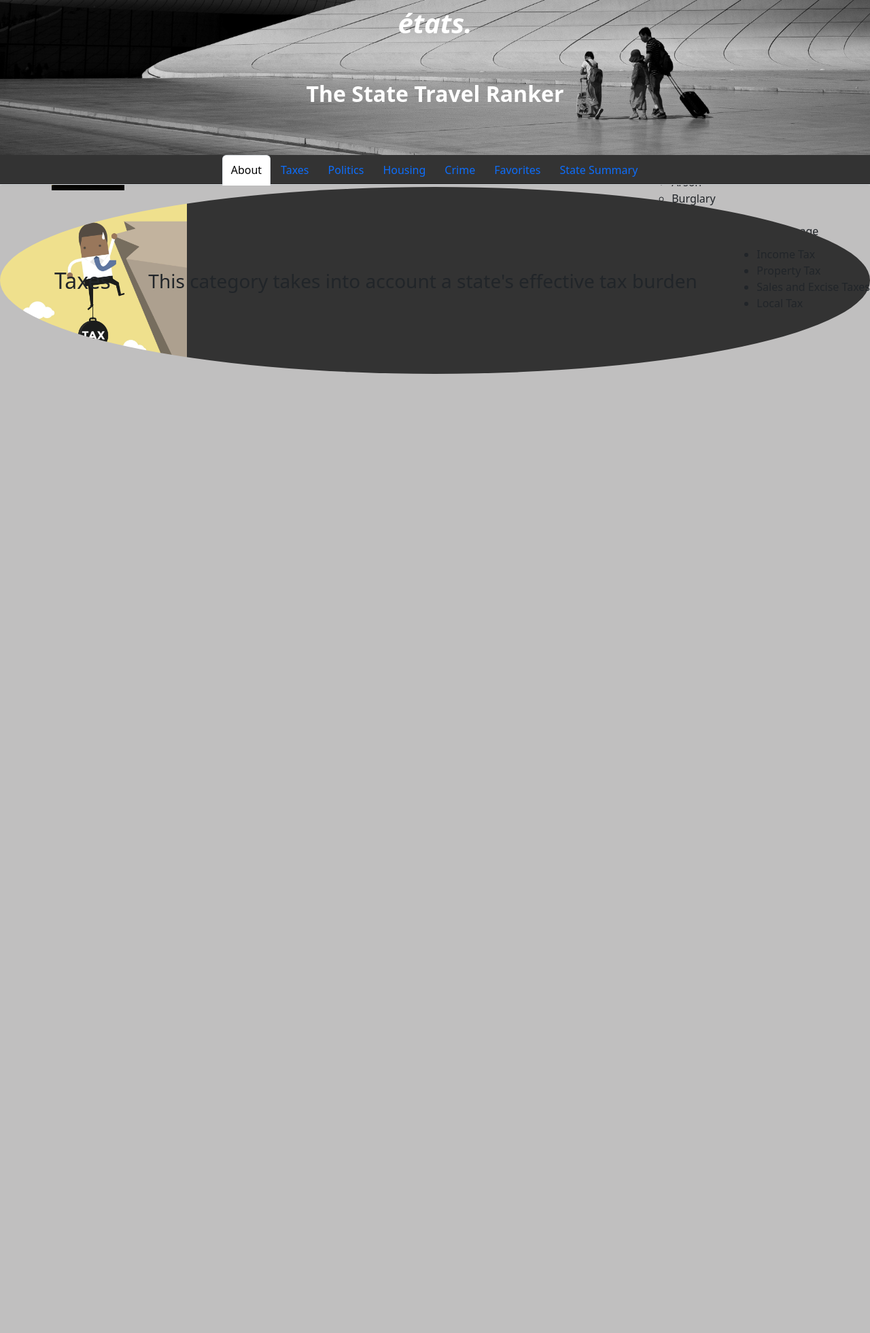
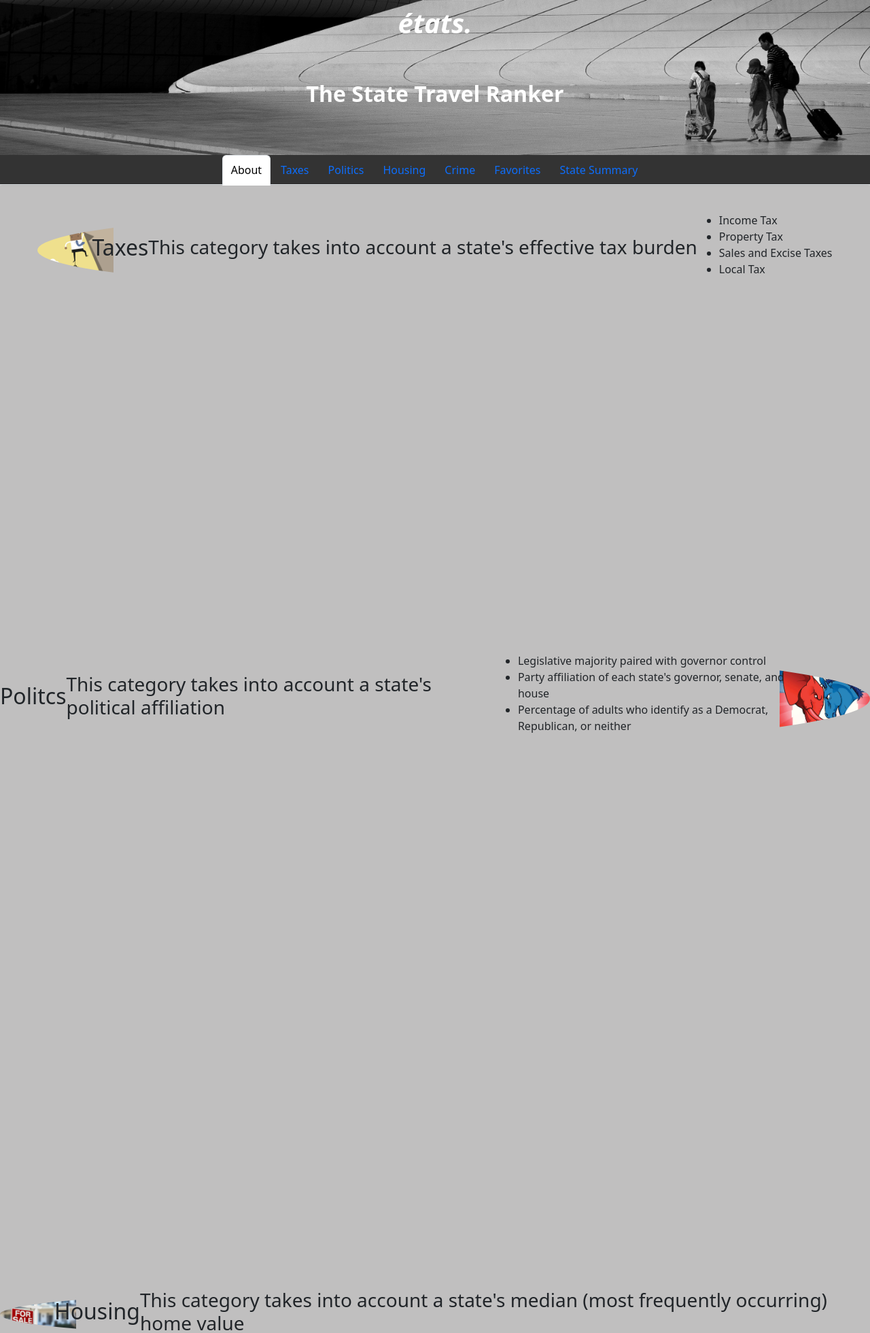
Before and after one commit to josh-on-github/etats, a Django app: page /etats/ in a window 1280 px wide. Shown: the top 1961 px of the page at 68% size. Before the commit the page ends 550 px from the top, so only its background shows below. Run offline with Django 4.2, Linux system fonts and the light colour scheme; data comes from the database, SQL or seed files in the repository; data that the repository does not hold is empty; some libraries are stand-ins or nearby versions.

Commit message:
positioning images and lists within flex containers for about page

```diff
--- a/capstone/etats/static/etats/styles.css
+++ b/capstone/etats/static/etats/styles.css
@@ -15,7 +15,7 @@ body {
     width: 100vw;
     padding-top: 10px;
     background-image: url('gray-fam-leaving.jpg');
-    background-size: contain, cover;
+    background-size: cover, contain;
     background-color: #333;
     position: fixed;
     top: 0;
@@ -75,43 +75,51 @@ body {
     /* border: 1px solid #ddd; */
 }
 
-.taxes {
+/* .taxes {
     display: flex;
-    flex-direction: row;
+    flex-direction: column;
     justify-content: space-between;
     align-items: center;
-    height: 275px;
-    width: 100%;
+    height: 33vh;
+    width: 100vw;
     padding-top: 10px;
-    background-image: url('gray-fam-leaving.jpg');
-    background-size: cover, contain;
     background-color: #333;
     position: fixed;
     top: 0;
     left: 0;
     z-index: 999;
+} */
 
+.taxes {
     background-image: url('tax_burden.jpg');
     background-size: contain;
     background-repeat: no-repeat;
     background-position: left;
     border-radius: 50%;
     padding-left: 80px;
-    height: 275px;
+    height: 33vh;
+    display: flex;
     align-items: center;
     float: left;
-    margin-top: 275px;
+    margin-top: 34vh;
 }
+
+/* .taxes-list {
+
+} */
 
 .politics {
     background-image: url('politics.jpg');
     background-size: contain;
     background-repeat: no-repeat;
-    background-position: left;
-    padding-left: 80px;
-    height: 80px;
+    background-position: right;
+    border-radius: 50%;
+    padding-right: 80px;
+    height: 33vh;
     display: flex;
     align-items: center;
+    float: right;
+    margin-top: 67vh;
 }
 
 .housing {
@@ -119,19 +127,25 @@ body {
     background-size: contain;
     background-repeat: no-repeat;
     background-position: left;
+    border-radius: 50%;
     padding-left: 80px;
-    height: 80px;
+    height: 33vh;
     display: flex;
     align-items: center;
+    float: left;
+    margin-top: 100vh;
 }
 
 .crime {
     background-image: url('crime.jpg');
     background-size: contain;
     background-repeat: no-repeat;
-    background-position: left;
-    padding-left: 80px;
-    height: 80px;
+    background-position: right;
+    border-radius: 50%;
+    padding-right: 80px;
+    height: 33vh;
     display: flex;
     align-items: center;
+    float: right;
+    margin-top: 133vh;
 }
--- a/capstone/etats/templates/etats/index.html
+++ b/capstone/etats/templates/etats/index.html
@@ -53,9 +53,9 @@
     <p>This website allows you to review states for potential travel or relocation based upon the following categories:</p>
 
     <div class="taxes">
-      <h2>Taxes</h2>
-      <h3>This category takes into account a state's effective tax burden</h3>
-      <ul>
+      <h2 class="taxes-list">Taxes</h2>
+      <h3 class="taxes-list">This category takes into account a state's effective tax burden</h3>
+      <ul class="taxes-list">
         <li>Income Tax</li>
         <li>Property Tax</li>
         <li>Sales and Excise Taxes</li>
@@ -63,22 +63,22 @@
       </ul>
     </div>
     <div class="politics">
-      <h2>Politcs</h2>
-      <h3>This category takes into account a state's political affiliation</h3>
-      <ul>
+      <h2 class="politics-list">Politcs</h2>
+      <h3 class="politics-list">This category takes into account a state's political affiliation</h3>
+      <ul class="politics-list">
         <li>Legislative majority paired with governor control</li>
         <li>Party affiliation of each state's governor, senate, and house</li>
         <li>Percentage of adults who identify as a Democrat, Republican, or neither</li>
       </ul>
     </div>
     <div class="housing">
-      <h2>Housing</h2>
-      <h3>This category takes into account a state's median (most frequently occurring) home value</h3>
+      <h2 class="housing-list">Housing</h2>
+      <h3 class="housing-list">This category takes into account a state's median (most frequently occurring) home value</h3>
     </div>
     <div class="crime">
-      <h2>Crime</h2>
-      <h3>This category takes into account a state's crime rate</h3>
-      <ul>
+      <h2 class="crime-list">Crime</h2>
+      <h3 class="crime-list">This category takes into account a state's crime rate</h3>
+      <ul class="crime-list">
         <li>Violent Crime</li>
           <ul>
             <li>Aggravated Assault</li>
```
